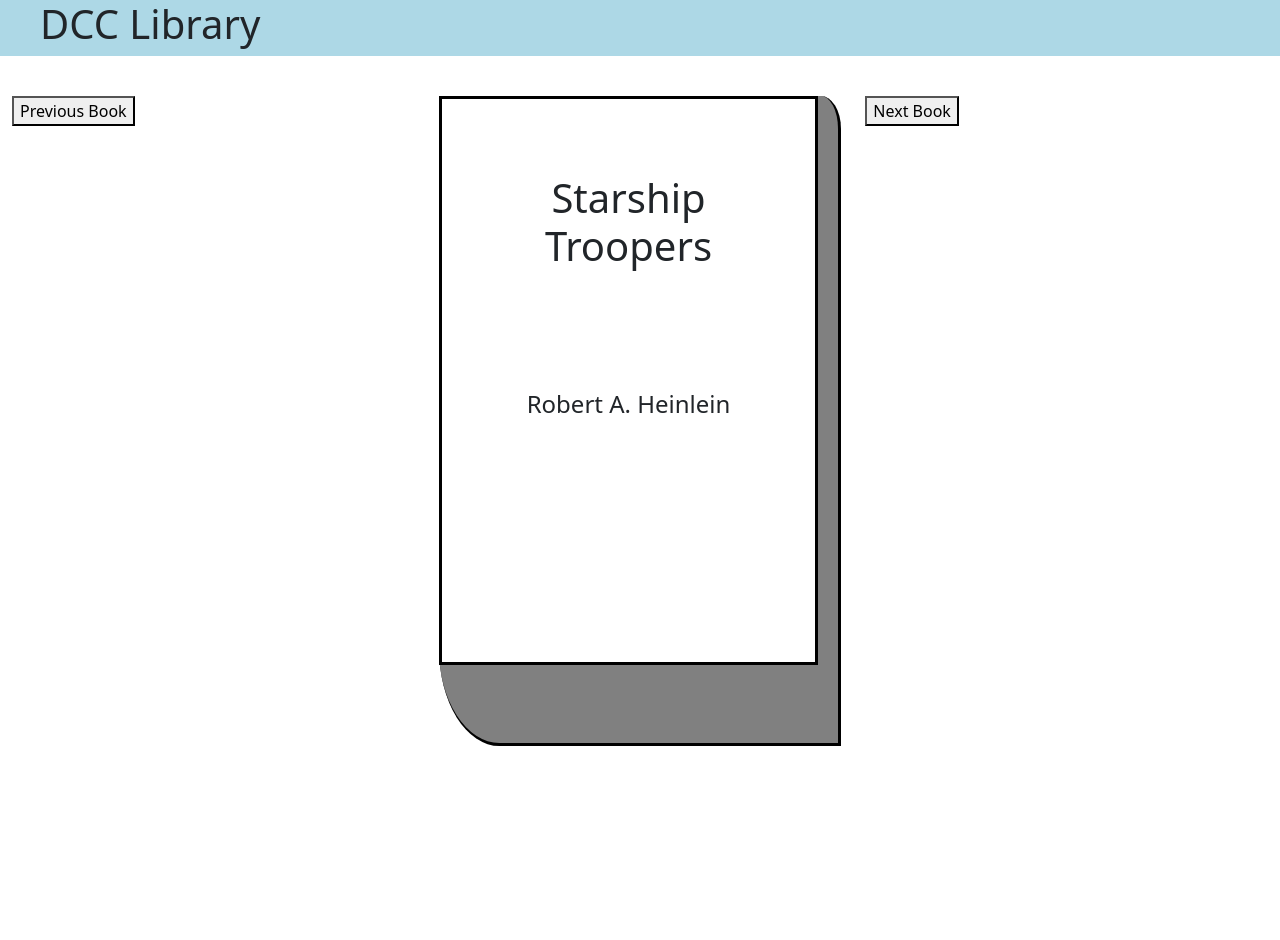
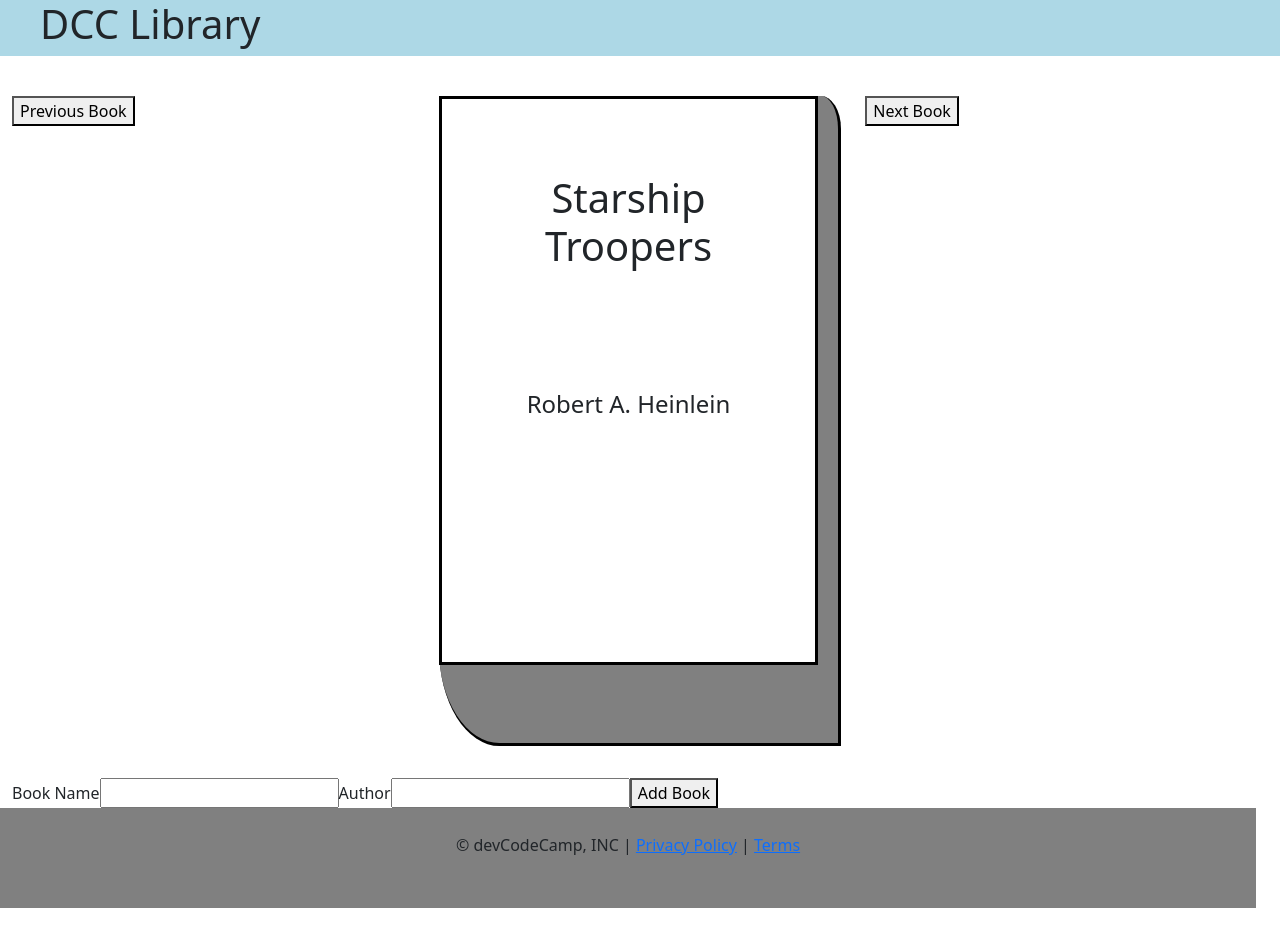
Before and after one commit to RaHughes/DCCLibrary, a React (Create React App) app: page / in a window 1280 px wide. Before the commit the page ends 800 px from the top, so only its background shows below. Built offline with nearby package versions, Linux system fonts and the light colour scheme.

Commit message:
Add CreateBook and Footer components to App

```diff
--- a/src/components/App.jsx
+++ b/src/components/App.jsx
@@ -1,6 +1,8 @@
 import React, { Component } from 'react';
 import TitleBar from './TitleBar/TitleBar';
 import BookViewer from './BookViewer/BookViewer';
+import Footer from './Footer/Footer'
+import CreateBook from './CreateBook/CreateBook';
 import './App.css'
 
 class App extends Component {
@@ -38,11 +40,20 @@ class App extends Component {
         })
     }
 
+    createBook = (newBook) => {
+        this.books.push(newBook)
+        this.setState({
+            bookNumber: this.books.length - 1
+        })
+    }
+
     render() {
         return(
-            <div className='container-fluid'>
+            <div className='container-fluid body'>
                 <TitleBar />
                 <BookViewer book={this.books[this.state.bookNumber]} nextBook={this.goToNextBook} previousBook={this.goToPreviousBook}/>
+                <CreateBook createNewBook={this.createBook}/>
+                <Footer />
             </div>
         )
     }
```
